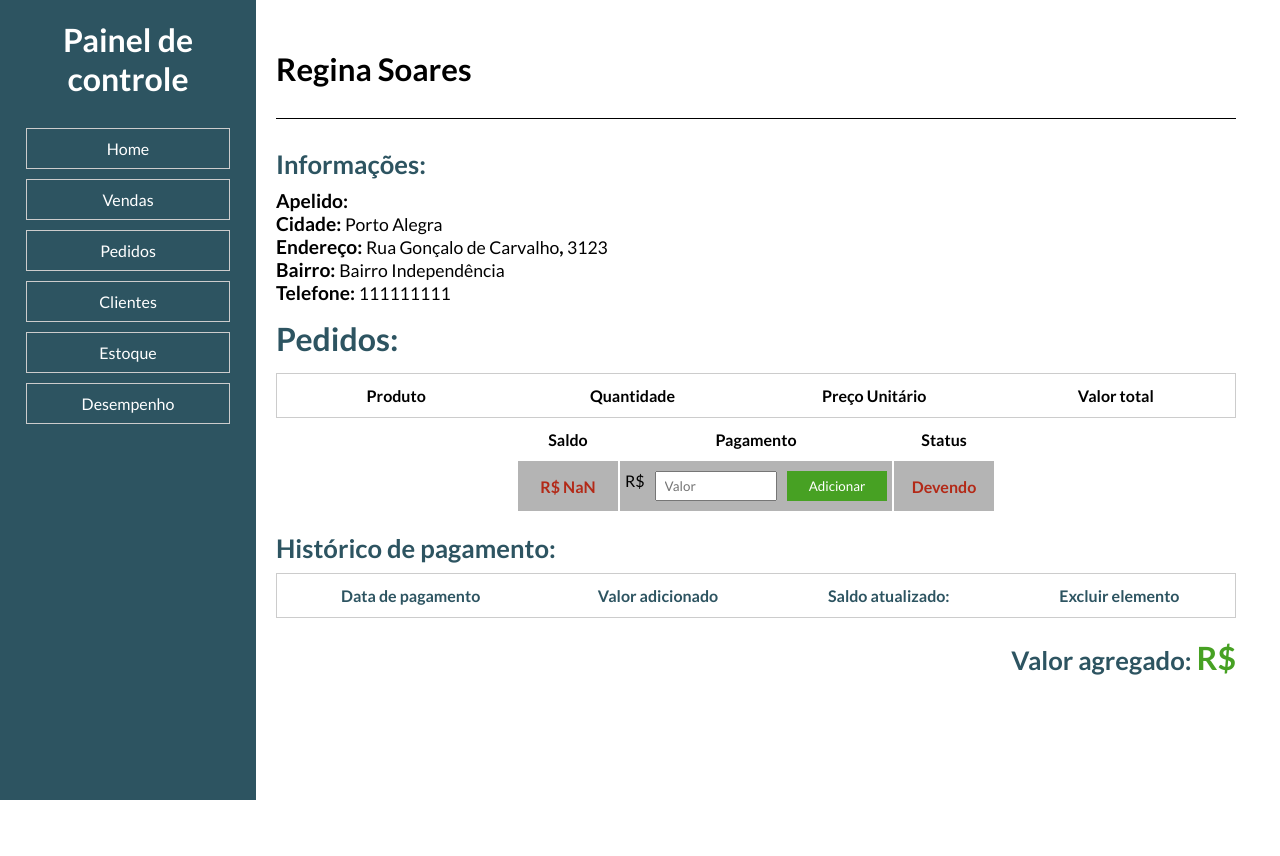
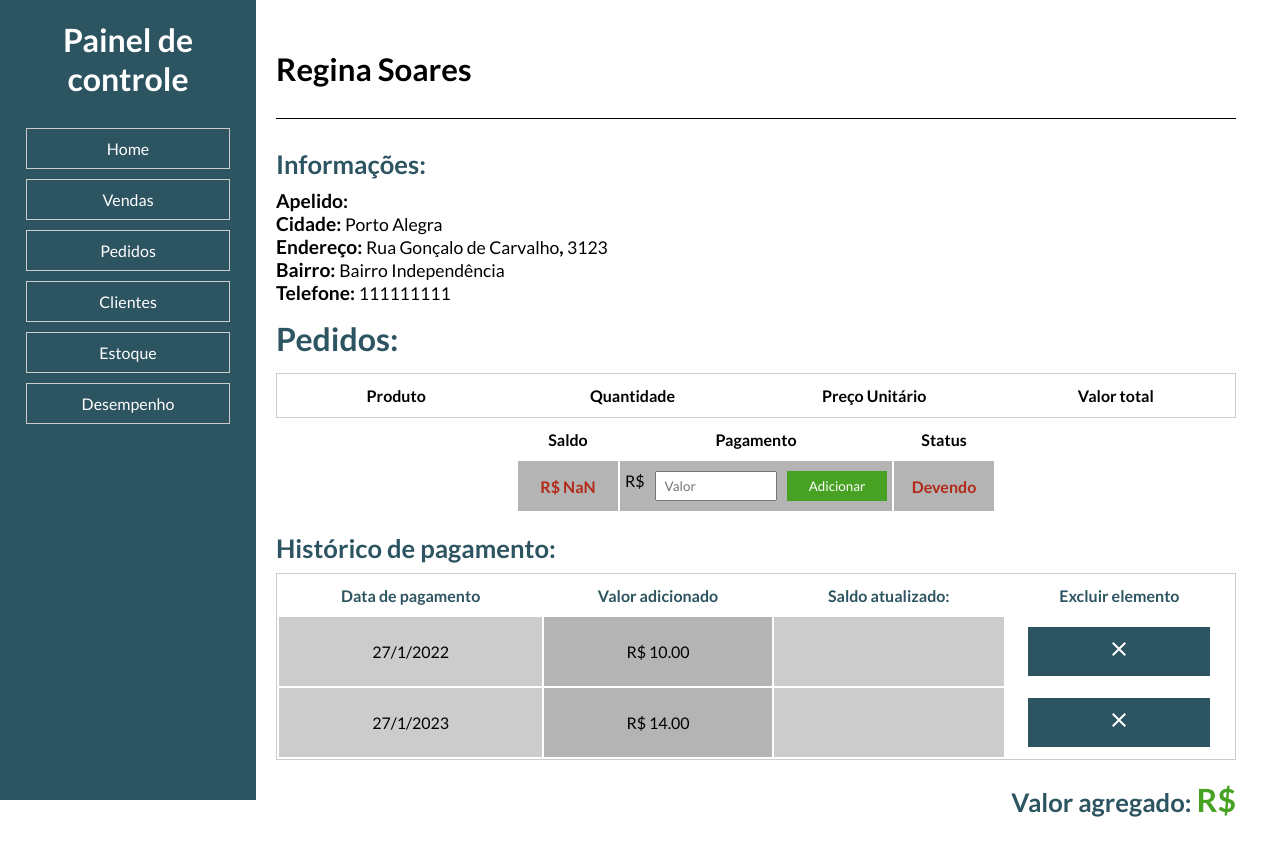
Before and after one commit to heitor2002/gerenciador-de-vendas, a React (Vite) app: page /clientes/1 in a window 1280 px wide. Shown: the top 856 px of the page. Before the commit the page ends 800 px from the top, so only its background shows below. Built offline with nearby package versions, Linux system fonts and the light colour scheme; data requests are answered from the project's data file.

Commit message:
feat: implementação de novo elemento no histórico.

```diff
--- a/data/db.json
+++ b/data/db.json
@@ -25,10 +25,10 @@
   ],
   "paymentHistory": [
     {
-      "id": 1,
-      "paymentDate": "10/10/2010",
-      "paymentValue": 20,
-      "clientKey": "res111113"
+      "payment": "10",
+      "datePaymentHistory": "27/1/2022",
+      "clientKeyPaymentHistory": "res111113",
+      "id": 1
     },
     {
       "payment": "10",
@@ -47,6 +47,30 @@
       "datePaymentHistory": "27/1/2023",
       "clientKeyPaymentHistory": "ira231232",
       "id": 4
+    },
+    {
+      "payment": "15",
+      "datePaymentHistory": "27/1/2023",
+      "clientKeyPaymentHistory": "ira231232",
+      "id": 5
+    },
+    {
+      "payment": "14",
+      "datePaymentHistory": "27/1/2023",
+      "clientKeyPaymentHistory": "res111113",
+      "id": 6
+    },
+    {
+      "payment": "20.30",
+      "datePaymentHistory": "27/1/2023",
+      "clientKeyPaymentHistory": "ira231232",
+      "id": 7
+    },
+    {
+      "payment": "20.3",
+      "datePaymentHistory": "27/1/2023",
+      "clientKeyPaymentHistory": "ira231232",
+      "id": 8
     }
   ],
   "sales": [],
--- a/src/components/clientsPage/PageClient.jsx
+++ b/src/components/clientsPage/PageClient.jsx
@@ -6,11 +6,23 @@ import PaymentTable from "./PaymentTable";
 
 const PageClient = (props) => {
   const { id } = useParams();
-  const { dataFetchInformations } = fetchClients(
+  const { dataFetchInformations:clientsInformation } = fetchClients(
     "http://localhost:3000/clients/" + id
   );
 
-  const sales = dataFetchInformations.sales;
+  const { dataFetchInformations: paymentHistory } = fetchClients(
+    "http://localhost:3000/paymentHistory"
+  );
+
+  const clientKeyPaymentHistory = clientsInformation.clientKey;
+
+  const filterKey = paymentHistory.filter(item => {
+    return item.clientKeyPaymentHistory == clientKeyPaymentHistory
+  })
+
+  console.log(filterKey)
+
+  const sales = clientsInformation.sales;
   const someValueBalance = sales?.map((item) => {
     let productValue = item.quantity * item.price;
     return productValue;
@@ -25,7 +37,7 @@ const PageClient = (props) => {
   var colorStatus = "";
   var statusCard = "";
 
-  const mapPaymentHistory = dataFetchInformations.paymentHistory?.map(
+  const mapPaymentHistory = clientsInformation.paymentHistory?.map(
     (typeInfo) => {
       return typeInfo.payment;
     }
@@ -38,31 +50,31 @@ const PageClient = (props) => {
     .toFixed(2);
 
   if (addedValue - accumulatedValue >= 0) {
-    dataFetchInformations.balance = "Pago";
+    clientsInformation.balance = "Pago";
     colorStatus = "#47a123";
     statusCard = "Pago";
   } else {
     colorStatus = "#b32917";
-    dataFetchInformations.balance = "Devendo";
+    clientsInformation.balance = "Devendo";
     statusCard = "Devendo";
   }
 
   return (
     <>
       <div className="container">
-        {dataFetchInformations && (
+        {clientsInformation && (
           <>
             <div className="title-page">
-              <h2>{dataFetchInformations.clientName}</h2>
+              <h2>{clientsInformation.clientName}</h2>
             </div>
             <div className="single-client">
               <InformationClient
-                nickname={dataFetchInformations.clientNickname}
-                city={dataFetchInformations.clientCity}
-                address={dataFetchInformations.clientAddress}
-                district={dataFetchInformations.clientDistrict}
-                addressNumber={dataFetchInformations.clientNumberAddress}
-                phone={dataFetchInformations.clientTellNumber}
+                nickname={clientsInformation.clientNickname}
+                city={clientsInformation.clientCity}
+                address={clientsInformation.clientAddress}
+                district={clientsInformation.clientDistrict}
+                addressNumber={clientsInformation.clientNumberAddress}
+                phone={clientsInformation.clientTellNumber}
               />
               {/* <InformationClient /> */}
               <div className="requests-list">
@@ -92,7 +104,7 @@ const PageClient = (props) => {
                 </table>
               </div>
               <PaymentTable
-                status={dataFetchInformations.balance}
+                status={clientsInformation.balance}
                 accumulatedValue={accumulatedValue}
                 addedValue={addedValue}
                 colorStatus={colorStatus}
@@ -107,12 +119,14 @@ const PageClient = (props) => {
                     <th>Excluir elemento</th>
                   </tr>
 
-                  {dataFetchInformations.paymentHistory?.map((infoHistory) => {
+                  {filterKey.map((infoHistory) => {
+                    let datePayment =  infoHistory.datePaymentHistory;
+                    let paymentIntNumber = parseFloat(infoHistory.payment).toFixed(2)
                     return (
                       <>
                         <tr>
-                          <td>{infoHistory.date}</td>
-                          <td>{infoHistory.payment}</td>
+                          <td>{datePayment}</td>
+                          <td>R$ {paymentIntNumber}</td>
                           <td>{}</td>
                           <td>
                             <button className="close-button">
--- a/src/components/clientsPage/PaymentTable.jsx
+++ b/src/components/clientsPage/PaymentTable.jsx
@@ -15,8 +15,6 @@ const PaymentTable = (props) => {
   const filterKey = paymentHistory.filter(item => {
     return item.clientKeyPaymentHistory == clientKeyPaymentHistory
   })
-
-  console.log(filterKey)
 
   const [payment, setPayment] = useState(null);
   const [datePaymentHistory, setDatePaymentHistory] = useState(function () {
```
